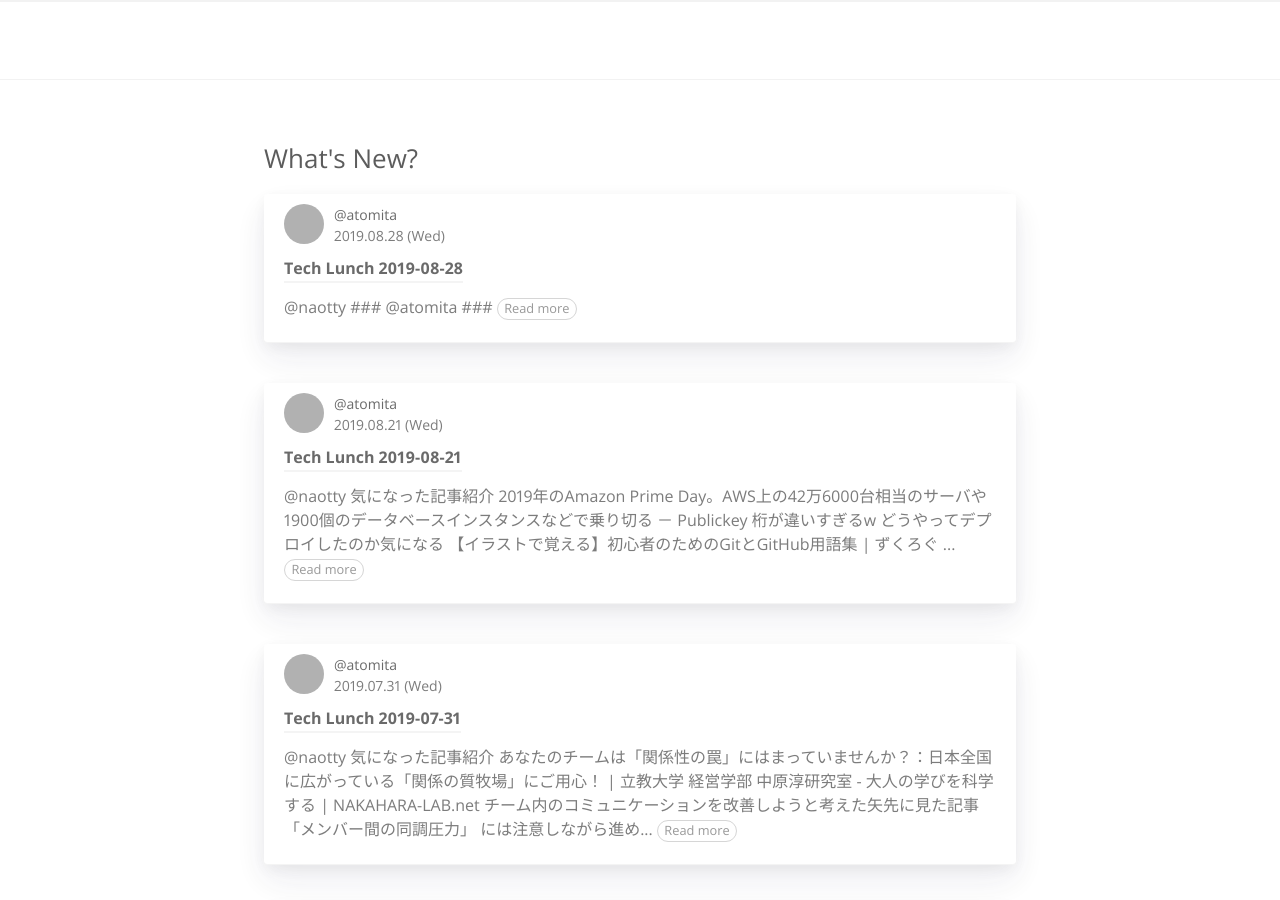
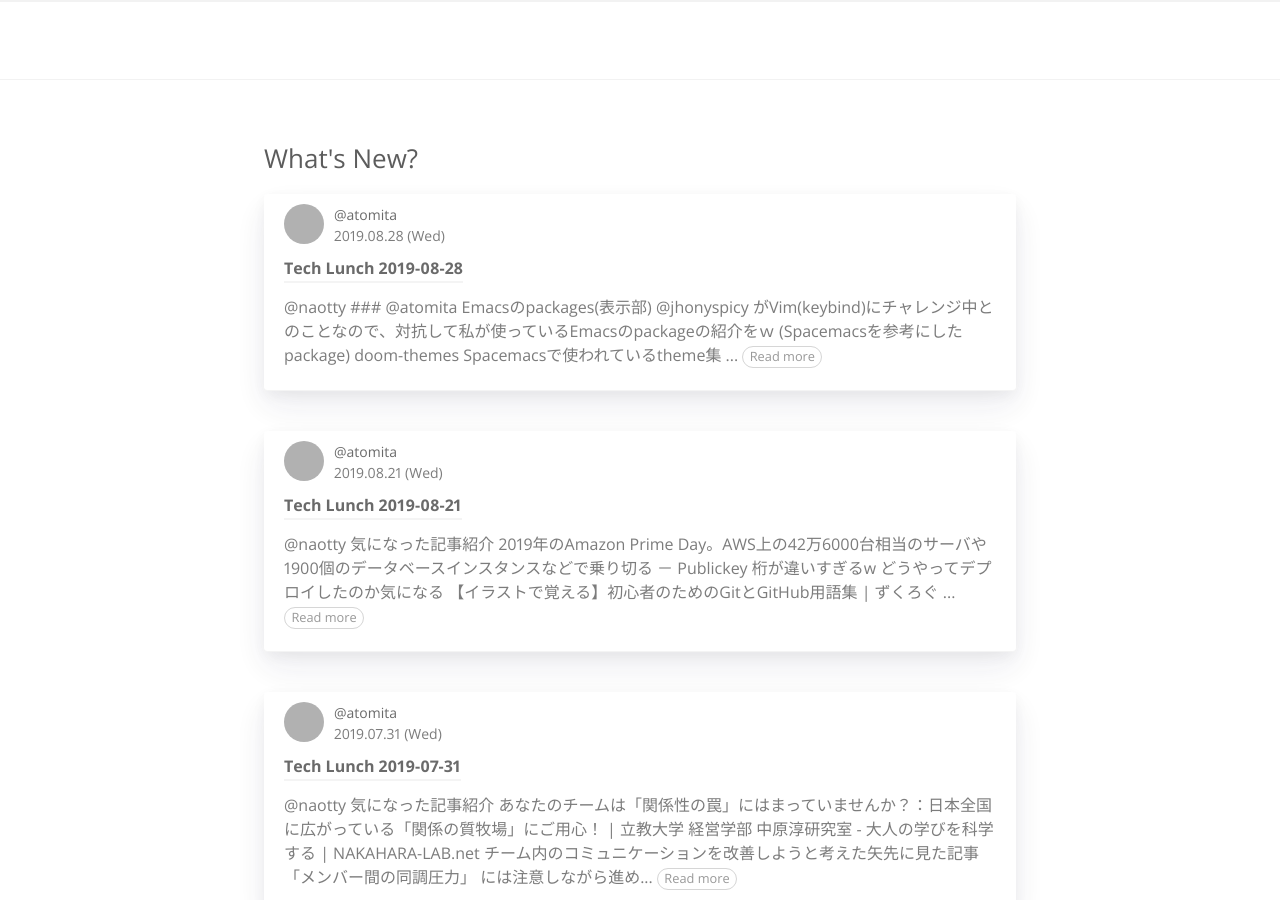
Before and after one commit to RyukyuInteractive/tech.ryukyu-i.co.jp, a Jekyll site: the page built from index.html, in a window 1280 px wide and 900 px high. Built offline with Jekyll 4.4.1, drawn with Linux system fonts in a browser that asks for light colours; a script that is not in the unit is left out; the list of posts is cut into pages by our own code; grey boxes are pictures that could not be loaded.

Commit message:
Update 2019-08-28-tech-lunch.md

```diff
--- a/_posts/2019-08-28-tech-lunch.md
+++ b/_posts/2019-08-28-tech-lunch.md
@@ -16,4 +16,21 @@
 
 ## [@atomita](https://github.com/atomita)
 
-###
+### Emacsのpackages(表示部)
+
+@jhonyspicy がVim(keybind)にチャレンジ中とのことなので、対抗して私が使っているEmacsのpackageの紹介をｗ
+([Spacemacs](http://spacemacs.org/)を参考にしたpackage)
+
+![Screenshot](/images/2019/08/Screenshot%20from%202019-08-28%2013-31-05.png)
+
+- doom-themes
+  - [Spacemacs](http://spacemacs.org/)で使われているtheme集
+  - doom-draculaを使わせてもらってます
+- neotree
+  - 左にあるfile tree
+  - お供にprojectile
+- minimap
+  - 右のminimap
+  - emacsのscrollbarを格好良くする方法が見つからなくて...
+- popwin
+  - magit-statueなど、たまに見るだけのものを表示するのに使ってます
```
